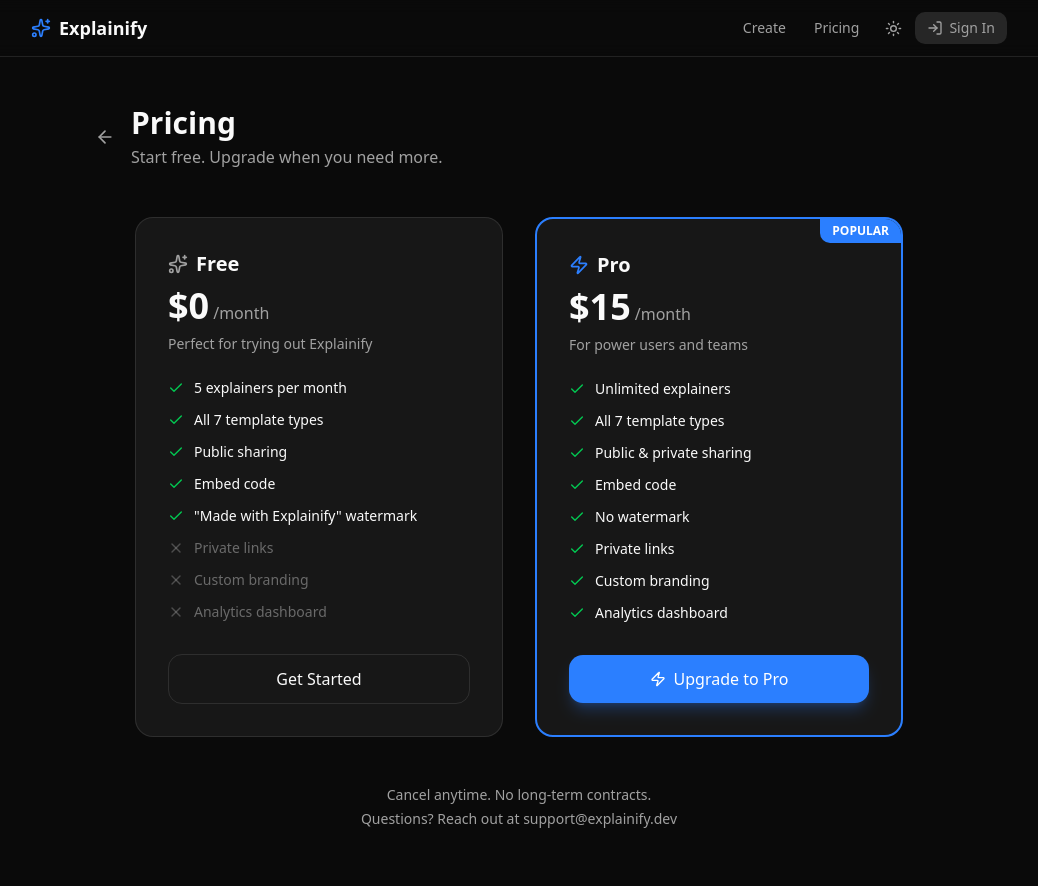
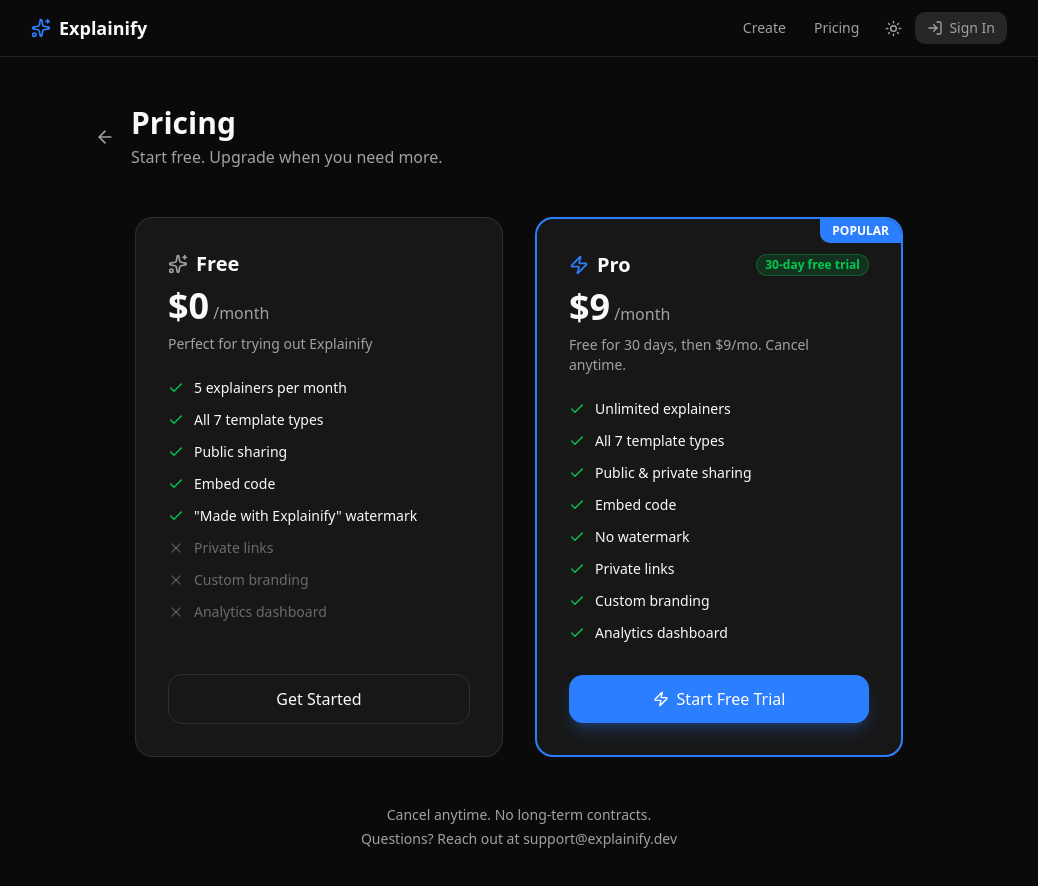
Before and after one commit to RileyLin/explainify, a Next.js app: page /pricing in a window 1280 px wide. Shown: the top 886 px of the page, without its empty margins (121-1159 px from the left). Built offline with nearby package versions, Linux system fonts and the light colour scheme; no server answers.

Commit message:
feat: 30-day free trial, price $15 → $9/mo

```diff
--- a/src/app/api/stripe/checkout/route.ts
+++ b/src/app/api/stripe/checkout/route.ts
@@ -60,6 +60,9 @@
           quantity: 1,
         },
       ],
+      subscription_data: {
+        trial_period_days: 30,
+      },
       success_url: `${appUrl}/dashboard?upgraded=true`,
       cancel_url: `${appUrl}/pricing`,
       metadata: { userId },
--- a/src/app/pricing/page.tsx
+++ b/src/app/pricing/page.tsx
@@ -98,13 +98,16 @@
               <div className="flex items-center gap-2 mb-2">
                 <Zap size={20} className="text-blue-500" />
                 <h2 className="text-xl font-bold text-foreground">Pro</h2>
+                <span className="ml-auto text-xs font-semibold px-2 py-0.5 rounded-full bg-green-500/15 text-green-500 border border-green-500/30">
+                  30-day free trial
+                </span>
               </div>
               <div className="flex items-baseline gap-1">
-                <span className="text-4xl font-bold text-foreground">$15</span>
+                <span className="text-4xl font-bold text-foreground">$9</span>
                 <span className="text-muted-foreground">/month</span>
               </div>
               <p className="text-sm text-muted-foreground mt-2">
-                For power users and teams
+                Free for 30 days, then $9/mo. Cancel anytime.
               </p>
             </div>
 
--- a/src/components/stripe/checkout-button.tsx
+++ b/src/components/stripe/checkout-button.tsx
@@ -40,7 +40,7 @@
         ) : (
           <>
             <Zap size={16} />
-            Upgrade to Pro
+            Start Free Trial
           </>
         )}
       </button>
```
